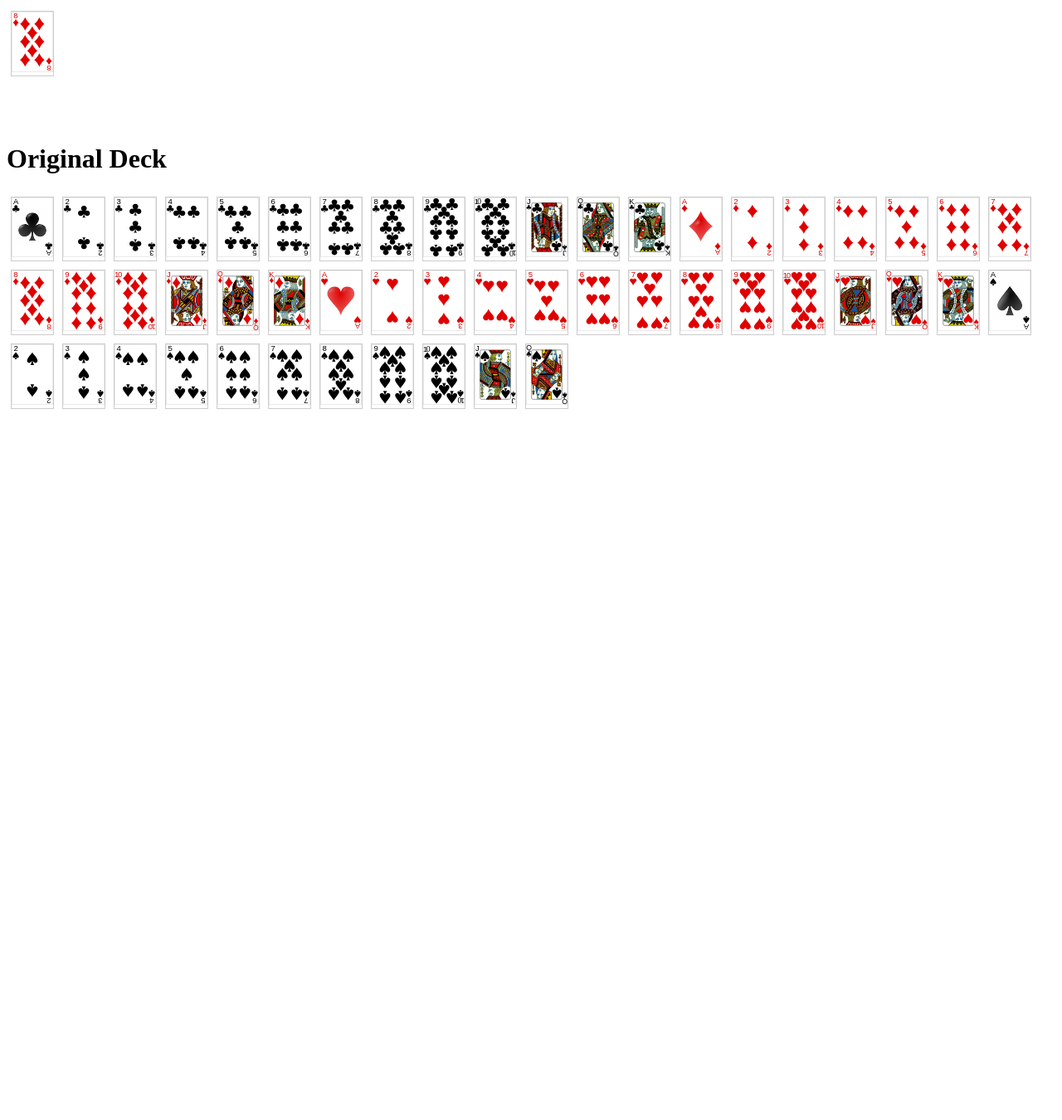
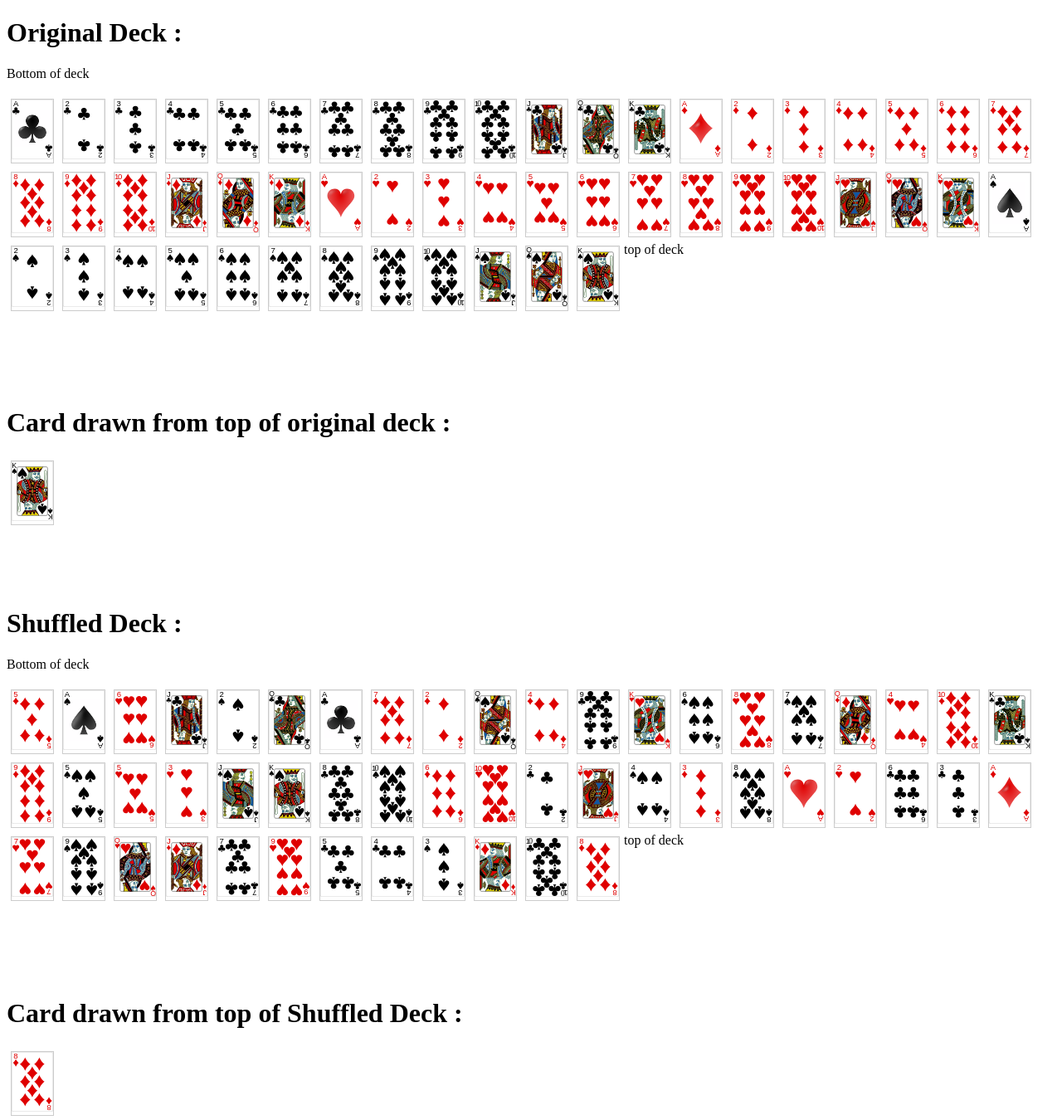
Before and after one commit to pauldan24/FullStackCodingChallenge, a Flask app: page / in a window 1280 px wide. Shown: the whole page at 83% size. Before the commit the page ends 493 px from the top, so only its background shows below. Run offline with Flask 2, Linux system fonts and the light colour scheme.

Commit message:
seems to work pretty well

```diff
--- a/app/templates/home/index.html
+++ b/app/templates/home/index.html
@@ -2,13 +2,17 @@
 {% block title %} Home {% endblock %}
 {% block body %}
 
-
-{% if shuffled_deck_draw_card %}
+<!------------------------------------------- ORIGINAL DECK-------------------------------------------------->
+<h1> Original Deck : </h1>
+<p>Bottom of deck</p>
+{% if saved_sorted_deck.cards %}
+{% for card in saved_sorted_deck.cards %}
 <div class="gallery">
-  <a target="_blank" href="{{url_for('static', filename ='images/')}}{{shuffled_deck_draw_card}}.svg">
-    <img src="{{url_for('static', filename ='images/')}}{{shuffled_deck_draw_card}}.svg" id="1"style="width:100%; ">
+  <a target="_blank" href="{{url_for('static', filename ='images/')}}{{card}}.svg">
+    <img src="{{url_for('static', filename ='images/')}}{{card}}.svg" id="1"style="width:100%; ">
   </a>
 </div>
+{%endfor%}
 {%endif%}
 
 <br>
@@ -19,10 +23,46 @@
 <br>
 <br>
 <br>
+<br>
 
-<h1>Original Deck</h1>
-{% if sorted_deck.cards %}
-{% for card in sorted_deck.cards %}
+<p>top of deck</p>
+
+<br>
+<br>
+<br>
+<br>
+<br>
+<br>
+<br>
+<br>
+
+<h1> Card drawn from top of original deck : </h1>
+
+{% if saved_sorted_deck %}
+<div class="gallery">
+  <a target="_blank" href="{{url_for('static', filename ='images/')}}{{sorted_deck_draw_card}}.svg">
+    <img src="{{url_for('static', filename ='images/')}}{{sorted_deck_draw_card}}.svg" id="1"style="width:100%; ">
+  </a>
+</div>
+{%endif%}
+<!------------------------------------------- END OF ORIGINAL DECK-------------------------------------------------->
+
+<br>
+<br>
+<br>
+<br>
+<br>
+<br>
+<br>
+<br>
+<br>
+
+<!------------------------------------------- SHUFFLED DECK-------------------------------------------------->
+
+<h1> Shuffled Deck : </h1>
+<p>Bottom of deck</p>
+{% if saved_shuffled_deck.cards %}
+{% for card in saved_shuffled_deck.cards %}
 <div class="gallery">
   <a target="_blank" href="{{url_for('static', filename ='images/')}}{{card}}.svg">
     <img src="{{url_for('static', filename ='images/')}}{{card}}.svg" id="1"style="width:100%; ">
@@ -31,5 +71,39 @@
 {%endfor%}
 {%endif%}
 
+<br>
+<br>
+<br>
+<br>
+<br>
+<br>
+<br>
+<br>
+<br>
+
+<p>top of deck</p>
+
+<br>
+<br>
+<br>
+<br>
+<br>
+<br>
+<br>
+<br>
+
+<h1> Card drawn from top of Shuffled Deck : </h1>
+
+{% if shuffled_deck_draw_card %}
+<div class="gallery">
+  <a target="_blank" href="{{url_for('static', filename ='images/')}}{{shuffled_deck_draw_card}}.svg">
+    <img src="{{url_for('static', filename ='images/')}}{{shuffled_deck_draw_card}}.svg" id="1"style="width:100%; ">
+  </a>
+</div>
+{%endif%}
+
+<!------------------------------------------- END OF SHUFFLED DECK-------------------------------------------------->
+
+
 
 {% endblock %}
--- a/app/views/home.py
+++ b/app/views/home.py
@@ -1,5 +1,6 @@
 from flask import request, g, Blueprint, render_template
 from app.models import db,Deck,Card # import the db, and the models
+import copy # for copy operations
 
 
 home = Blueprint('home', __name__)
@@ -7,21 +8,23 @@ home = Blueprint('home', __name__)
 #the route function tells the app which URL to bind to the function
 @home.route("/")
 def index():
+
     sorted_deck = Deck() #create new deck object in order
-    saved_sorted_deck = sorted_deck.sort() #save for displaying because remvove_card takes it out of array
+    saved_sorted_deck = copy.deepcopy(sorted_deck) #create save of sorted deck to display entire deck
     sorted_deck_draw_card = sorted_deck.remove_card()
-    print("sorted_deck_draw_card "+str(sorted_deck_draw_card))
+    #print("sorted_deck_draw_card "+str(sorted_deck_draw_card))
 
     shuffled_deck = Deck()
-    saved_shuffled_deck = shuffled_deck.shuffle() #save for displaying because remove_card takes it out of array
+    shuffled_deck.shuffle() #save for displaying because remove_card takes it out of array
+    saved_shuffled_deck = copy.deepcopy(shuffled_deck) # copy
     shuffled_deck_draw_card = shuffled_deck.remove_card()
-    print("shuffled_deck_draw_card "+str(shuffled_deck_draw_card))
+    #print("shuffled_deck_draw_card "+str(shuffled_deck_draw_card))
 
     #print to terminal for resting pruposes
-    counter = 0
-    for card in shuffled_deck.cards:
-        print(shuffled_deck.cards[counter])
-        counter = counter + 1
+    #counter = 0
+    #for card in shuffled_deck.cards:
+    #    print(shuffled_deck.cards[counter])
+    #    counter = counter + 1
 
 
     #firstDeckCard = sorted_deck.cards[1]
@@ -33,4 +36,4 @@ def index():
     # and the cards drawn from the top of each deck
     return render_template("home/index.html",
     saved_shuffled_deck = saved_shuffled_deck, shuffled_deck_draw_card = shuffled_deck_draw_card,
-    sorted_deck=sorted_deck,sorted_deck_draw_card=sorted_deck_draw_card)
+    saved_sorted_deck=saved_sorted_deck,sorted_deck_draw_card=sorted_deck_draw_card)
```
